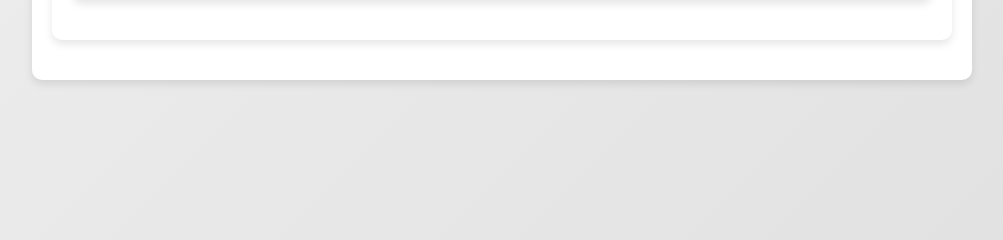
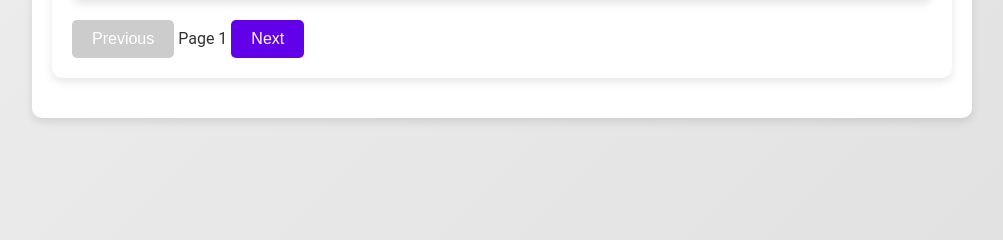
Before and after one commit to AndreeaDraghici/GitHub-Metrics-Dashboard, a Django app: template github_app/templates/profile.html in a window 1280 px wide. Shown: the part 460-700 px from the top of the page, without its empty margins (138-1141 px from the left). Run offline with Django 5.2, Linux system fonts and the light colour scheme; the template is opened without the code that fills it, so the values that code supplies are empty.

Commit message:
added pagination controls

```diff
--- a/github_app/templates/profile.html
+++ b/github_app/templates/profile.html
@@ -1,5 +1,3 @@
-<!-- templates/profile.html -->
-
 {% extends 'base.html' %}
 {% load static %}
 {% block title %}Profile{% endblock %}
@@ -26,9 +24,8 @@
             {% endif %}
 
             {% if profile.twitter_username %}
-            <p><strong>Twitter:</strong> <a
-                    href="https://twitter.com/{{ profile.twitter_username }}" target="_blank">{{
-                profile.twitter_username }}</a></p>
+            <p><strong>Twitter:</strong> <a href="https://twitter.com/{{ profile.twitter_username }}" target="_blank">
+                {{ profile.twitter_username }}</a></p>
             {% else %}
             <p><strong>Twitter:</strong> None</p>
             {% endif %}
@@ -45,7 +42,7 @@
             <th>Repository</th>
         </tr>
         </thead>
-        <tbody>
+        <tbody id="repo-list">
         {% for repo in repositories %}
         <tr>
             <td>{{ forloop.counter }}</td>
@@ -54,6 +51,42 @@
         {% endfor %}
         </tbody>
     </table>
+
+    <!-- Pagination controls -->
+    <div class="pagination">
+        <button id="prevBtn" onclick="changePage(-1)" disabled>Previous</button>
+        <span id="pageNumber">Page 1</span>
+        <button id="nextBtn" onclick="changePage(1)">Next</button>
+    </div>
+
 </div>
 
+<script>
+    const rowsPerPage = 10;
+    let currentPage = 1;
+    const repoList = document.querySelectorAll('#repo-list tr');
+    const totalPages = Math.ceil(repoList.length / rowsPerPage);
+
+    function showPage(page) {
+        const start = (page - 1) * rowsPerPage;
+        const end = start + rowsPerPage;
+
+        repoList.forEach((row, index) => {
+            row.style.display = (index >= start && index < end) ? '' : 'none';
+        });
+
+        document.getElementById('pageNumber').textContent = `Page ${page}`;
+        document.getElementById('prevBtn').disabled = page === 1;
+        document.getElementById('nextBtn').disabled = page === totalPages;
+    }
+
+    function changePage(direction) {
+        currentPage += direction;
+        showPage(currentPage);
+    }
+
+    // Initial call to display the first page
+    showPage(currentPage);
+</script>
+
 {% endblock %}
```
